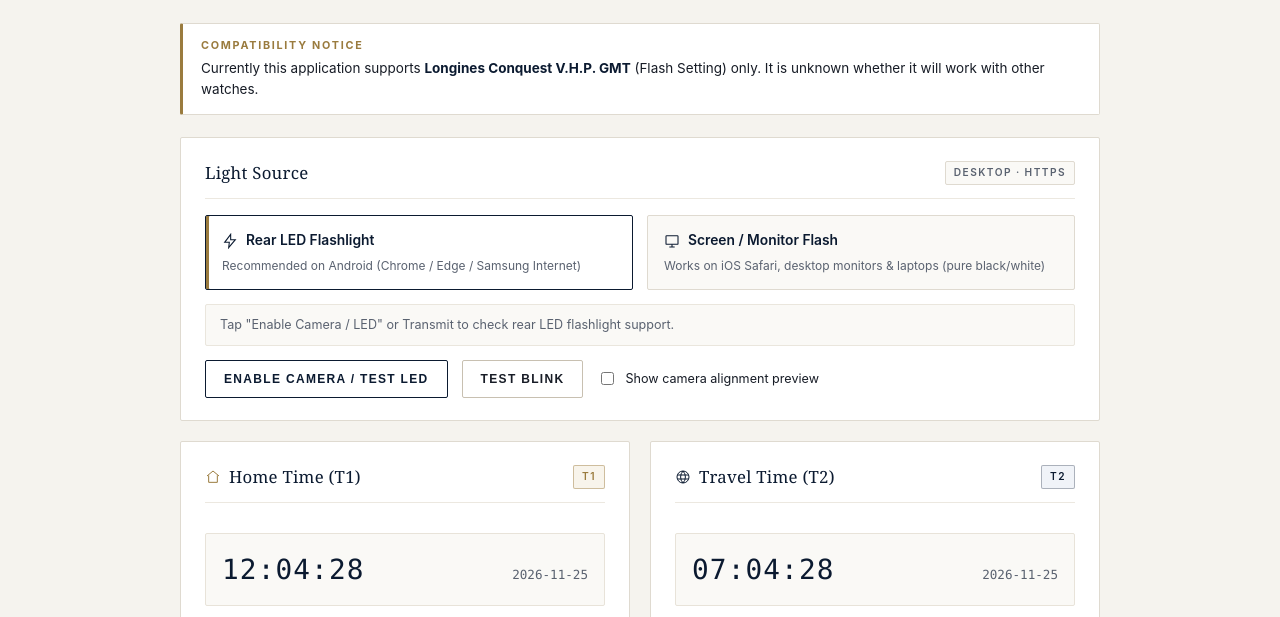
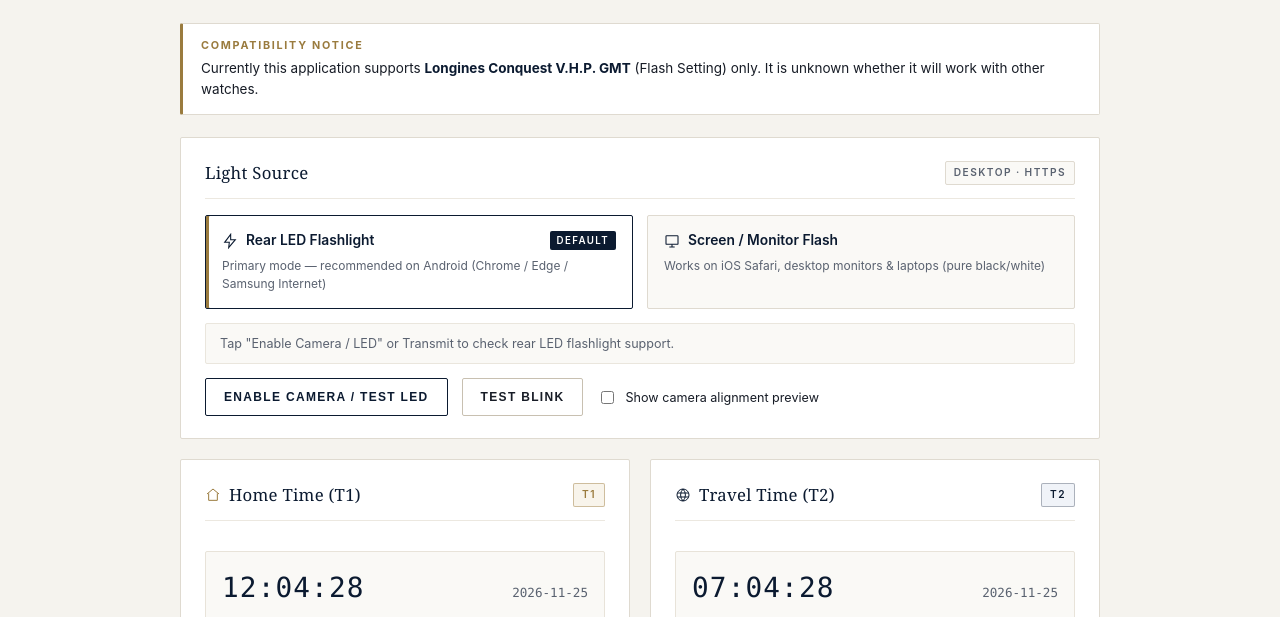
Before and after one commit to cino893/optical-flash-time-transmission, a plain HTML site: page index.html in a window 1280 px wide. Shown: the part 108-725 px from the top of the page. Drawn offline with Linux system fonts and the light colour scheme.

Commit message:
Mark rear LED flashlight as default and add original schematic diagram to README
- Explicitly badges Rear LED Flashlight as Default / Domyślne
- Adds a copyright-free original SVG horological schematic of the Conquest V.H.P. GMT
  12 o'clock optical sensor and crown sequence to README.md

Co-authored-by: Copilot <223556219+Copilot@users.noreply.github.com>

```diff
--- a/index.html
+++ b/index.html
@@ -82,6 +82,7 @@
                     <path d="M13 2L4 14h7l-1 8 10-12h-7l0-8z" />
                   </svg>
                   <span data-i18n="sourceTorch">Rear LED Flashlight</span>
+                  <span class="default-tag" data-i18n="sourceTorchBadge">Default</span>
                 </span>
                 <span class="source-hint" data-i18n="sourceTorchHint">
                   Recommended on Android (Chrome / Edge / Samsung Internet)
--- a/js/i18n.js
+++ b/js/i18n.js
@@ -8,7 +8,8 @@ export const TRANSLATIONS = {
     utcClockLabel: 'Device UTC',
     lightSourceTitle: 'Light Source',
     sourceTorch: 'Rear LED Flashlight',
-    sourceTorchHint: 'Recommended on Android (Chrome / Edge / Samsung Internet)',
+    sourceTorchBadge: 'Default',
+    sourceTorchHint: 'Primary mode — recommended on Android (Chrome / Edge / Samsung Internet)',
     sourceScreen: 'Screen / Monitor Flash',
     sourceScreenHint: 'Works on iOS Safari, desktop monitors & laptops (pure black/white)',
     torchStatusDesktop:
@@ -88,8 +89,9 @@ export const TRANSLATIONS = {
       'Na razie aplikacja wspiera wyłącznie zegarek <strong>Longines Conquest V.H.P. GMT</strong> (Flash Setting) i nie wiadomo, czy będzie działać z innymi zegarkami.',
     utcClockLabel: 'Czas UTC urządzenia',
     lightSourceTitle: 'Źródło światła',
-    sourceTorch: 'Latarka LED (tylna)',
-    sourceTorchHint: 'Zalecane na Androidzie (Chrome / Edge / Samsung Internet)',
+    sourceTorch: 'Latarka LED telefonu (tylna)',
+    sourceTorchBadge: 'Domyślne',
+    sourceTorchHint: 'Tryb główny — zalecane na Androidzie (Chrome / Edge / Samsung Internet)',
     sourceScreen: 'Błysk ekranu / monitora',
     sourceScreenHint: 'Działa na iOS Safari, monitorach PC i laptopach (miganie biało-czarne)',
     torchStatusDesktop:
--- a/styles.css
+++ b/styles.css
@@ -356,7 +356,20 @@ body {
   color: var(--navy);
   display: flex;
   align-items: center;
+  flex-wrap: wrap;
   gap: 8px;
+}
+
+.default-tag {
+  margin-left: auto;
+  font-size: 0.65rem;
+  font-weight: 600;
+  letter-spacing: 0.14em;
+  text-transform: uppercase;
+  padding: 2px 7px;
+  border-radius: 2px;
+  color: #ffffff;
+  background: var(--navy);
 }
 
 .source-hint {
```
Also changed, not shown: assets/conquest-vhp-gmt-diagram.svg (added), 1 other file.
